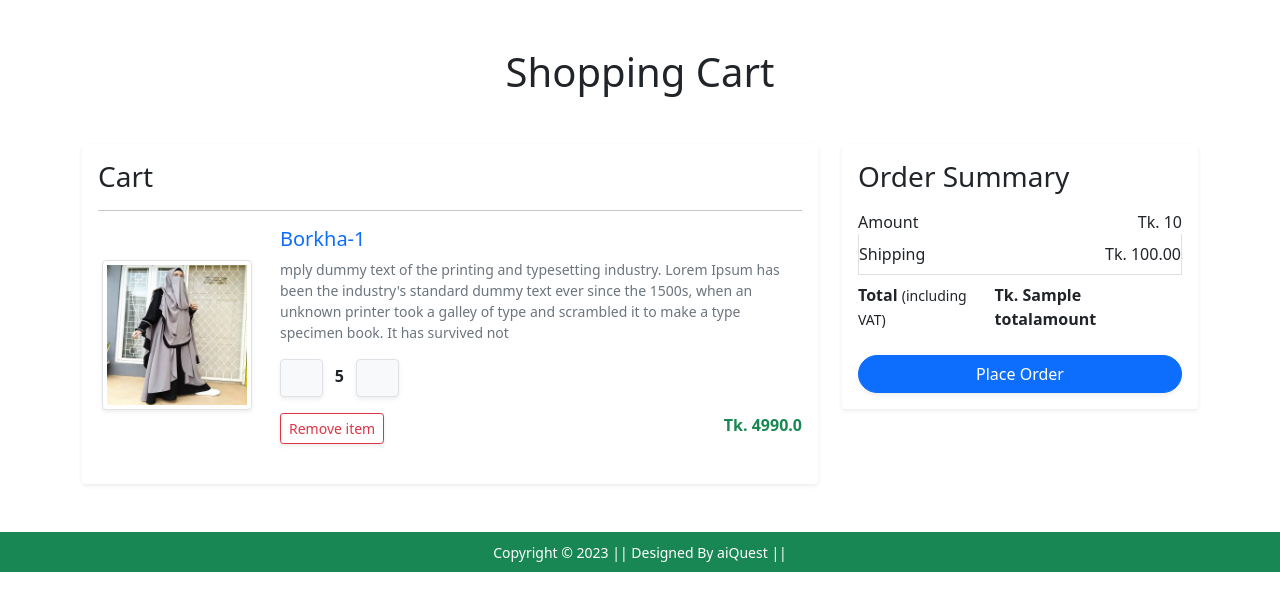
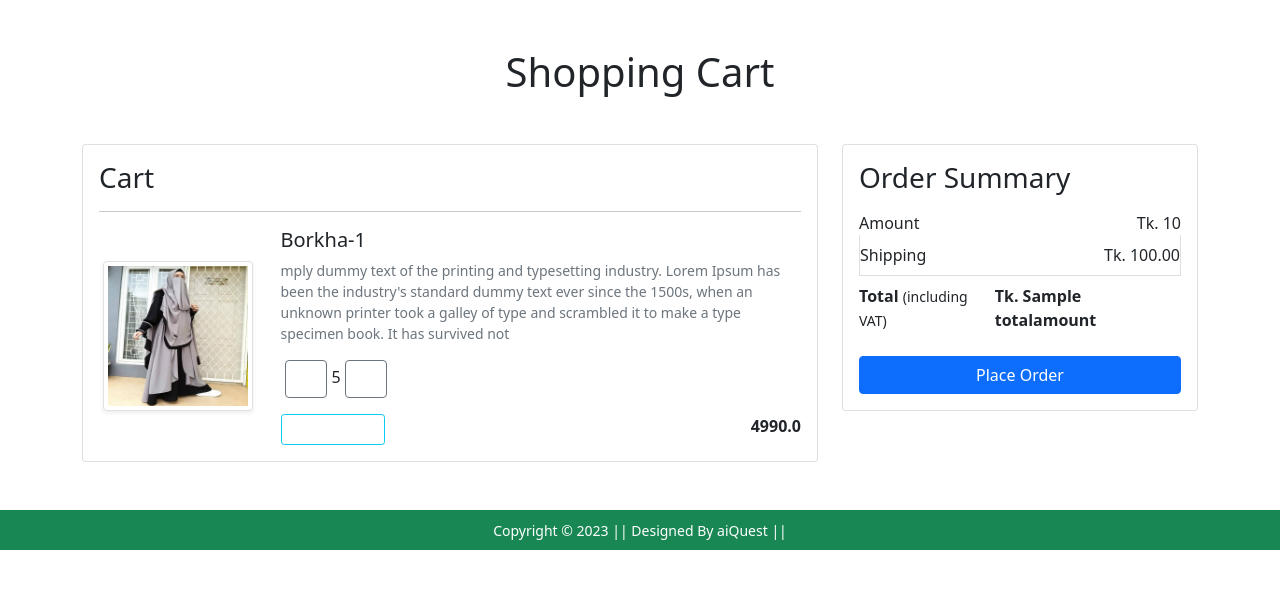
Before and after one commit to Shawon5030/ShopNow, a Django app: template Shop/templates/Shop/addtocart.html in a window 1280 px wide. Shown: the part 56-667 px from the top of the page. Run offline with Django 4.2, Linux system fonts and the light colour scheme; data comes from the database, SQL or seed files in the repository; both versions use the stored data as it was after the commit; the template is opened without the code that fills it: values that come from a table or form of the project are taken from there, most other values are stand-ins (such as "Sample title", 1, 10 or a date in 2020); some libraries are stand-ins or nearby versions; some web fonts are replaced.

Commit message:
Shawon-commit-number-41

```diff
--- a/Shop/templates/Shop/addtocart.html
+++ b/Shop/templates/Shop/addtocart.html
@@ -1,52 +1,46 @@
 {% extends 'Shop/base.html' %}
 {% load static %}
-{% block title %}Cart | aiQuest Fashion{% endblock title %}
-
+{% block title %}Cart{% endblock title %}
 {% block main-content %}
 <div class="container my-5">
     <div class="row">
         <h1 class="text-center mb-5">Shopping Cart</h1>
-
-        <!-- Cart Items Section -->
-        <div class="col-md-8">
-            <div class="card shadow-sm border-0">
+        <div class="col-sm-8">
+            <div class="card">
                 <div class="card-body">
                     <h3>Cart</h3>
-                    <div class="row" id="image_show_em" style="display:none">
-                        <h3 class="text-center">You have no product in your cart</h3>
-                        <div class="text-center">
-                            <img src="{% static 'Shop/images/emptycart.png' %}" alt="Empty Cart" class="img-fluid img-thumbnail w-25">
+                        <div class="row" id="image_show_em" style="display:none">
+                            <h3 class="text-center">You have no product in your cart</h3>
+                            <div class="text-center">
+                                <img src="{% static 'Shop/images/emptycart.png' %}" alt="" class="img-fluid img-thumbnail w-25">
+                            </div>
                         </div>
-                    </div>
-
                     {% for cart in carts %}
                     <hr>
-                    <div class="row mb-4">
+
+                    <div class="row">
                         <div class="col-sm-3 text-center align-self-center">
-                            <img src="{{cart.product.product_image.url}}" alt="{{cart.product.title}}"
-                                 class="img-fluid img-thumbnail shadow-sm rounded" style="width: 150px; height: 150px;">
+                            <img src="{{cart.product.product_image.url}}" alt="" class="img-fluid img-thumbnail shadow-sm" height="150" width="150">
                         </div>
                         <div class="col-sm-9">
                             <div>
-                                <h5 class="text-primary">{{cart.product.title}}</h5>
+                                <h5>{{cart.product.title}}</h5>
                                 <p class="mb-2 text-muted small">{{cart.product.description}}</p>
-
-                                <!-- Quantity Controls -->
                                 <div class="my-3">
-                                    <a class="minus-cart btn btn-light border shadow-sm me-2" pid="{{cart.product.id}}">
-                                        <i class="fas fa-minus-square fa-lg text-primary"></i>
+                                    <label for="quantity"></label>
+                                    <a class="minus-cart btn btn-outline-secondary" pid="{{cart.product.id}}">
+                                        <i class="fas fa-minus-square fa-lg"></i>
                                     </a>
-                                    <span id="quantity" class="fw-bold">{{cart.quantity}}</span>
-                                    <a class="plus-cart btn btn-light border shadow-sm ms-2" pid="{{cart.product.id}}">
-                                        <i class="fas fa-plus-square fa-lg text-primary"></i>
+                                    <span id="quantity">{{cart.quantity}}</span>
+                                    <a class="plus-cart btn btn-outline-secondary" pid="{{cart.product.id}}">
+                                        <i class="fas fa-plus-square fa-lg"></i>
                                     </a>
                                 </div>
-
                                 <div class="d-flex justify-content-between">
-                                    <a class="remove-cart btn btn-sm btn-outline-danger shadow-sm" pid="{{cart.product.id}}">
+                                    <a class="remove-cart btn btn-sm btn-outline-info text-white mr-3" pid="{{cart.product.id}}">
                                         Remove item
                                     </a>
-                                    <p class="mb-0"><strong class="text-success">Tk. {{cart.product.discounted_price}}</strong></p>
+                                    <p class="mb-0"><span><strong>{{cart.product.discounted_price}}</strong></span></p>
                                 </div>
                             </div>
                         </div>
@@ -56,27 +50,26 @@
             </div>
         </div>
 
-        <!-- Order Summary Section -->
-        <div class="col-md-4">
-            <div class="card shadow-sm border-0 off_cart">
+        <div class="col-sm-4 ">
+            <div class="card off_cart">
                 <div class="card-body">
                     <h3>Order Summary</h3>
                     <ul class="list-group">
                         <li class="list-group-item d-flex justify-content-between align-items-center border-0 px-0 pb-0">
-                            Amount <span>Tk. <span id="amount">{{amount}}</span></span>
+                            Amount<span>Tk. <span id="amount">{{amount}}</span></span>
                         </li>
                         <li class="list-group-item d-flex justify-content-between align-items-center px-0">
-                            Shipping <span>Tk. 100.00</span>
+                            Shipping<span>Tk. 100.00</span>
                         </li>
                         <li class="list-group-item d-flex justify-content-between align-items-center border-0 px-0 mb-3">
                             <div>
                                 <strong>Total</strong> <small>(including VAT)</small>
                             </div>
-                            <span><strong>Tk. <span id="totalamount">{{totalamount}}</span></strong></span>
+                            <span><strong>Tk. <strong id="totalamount">{{totalamount}}</strong></strong></span>
                         </li>
                     </ul>
                     <div class="d-grid">
-                        <a href="{% url 'checkout' %}" class="btn btn-primary shadow-sm rounded-pill">Place Order</a>
+                        <a href="{% url 'checkout' %}" class="btn btn-primary">Place Order</a>
                     </div>
                 </div>
             </div>
@@ -86,65 +79,35 @@
 {% endblock main-content %}
 
 <style>
-    /* General Cart Styles */
-    .card {
-        border-radius: 12px;
+    /* Style adjustments for buttons */
+    .btn {
+        font-weight: 600;
+        transition: all 0.3s ease;
+        border-radius: 25px;
     }
 
-    /* Title and Price Colors */
-    .text-primary {
-        color: #007bff !important;
-    }
-    .text-success {
-        color: #28a745 !important;
+    /* Hover effect with transparent background */
+    .btn-outline-secondary:hover,
+    .btn-outline-info:hover,
+    .btn-primary:hover {
+        background: linear-gradient(45deg, rgba(0, 123, 255, 0.2), rgba(220, 53, 69, 0.2));
+        color: #007bff;
     }
 
-    /* Button Styles */
-    .btn-primary {
-        font-weight: 600;
-        background-color: #007bff;
-        border: none;
-        padding: 10px 30px;
-        transition: all 0.3s ease;
+    /* Additional styling for icons and plus/minus buttons */
+    .plus-cart, .minus-cart {
+        color: #007bff;
+    }
+    .plus-cart:hover, .minus-cart:hover {
+        color: #0056b3;
+        background: none;
     }
 
-    .btn-primary:hover {
-        background: linear-gradient(45deg, #0056b3, #007bff);
-        box-shadow: 0 8px 16px rgba(0, 123, 255, 0.2);
-        transform: scale(1.05);
+    .remove-cart {
+        font-size: 0.9rem;
     }
 
-    .btn-outline-danger {
-        border-color: #dc3545;
-        color: #dc3545;
-        transition: all 0.3s ease;
-    }
-
-    .btn-outline-danger:hover {
-        background-color: #dc3545;
-        color: #fff;
-        box-shadow: 0 4px 12px rgba(220, 53, 69, 0.2);
-    }
-
-    /* Hover Shadow Effects for Quantity Buttons */
-    .btn-light {
-        transition: all 0.2s ease;
-    }
-    .btn-light:hover {
-        box-shadow: 0px 4px 8px rgba(0, 0, 0, 0.1);
-        background-color: #f8f9fa;
-    }
-
-    /* Responsive Adjustments */
-    @media (max-width: 576px) {
-        .product-title {
-            font-size: 1.5rem;
-        }
-        .product-price {
-            font-size: 1.25rem;
-        }
-        .offers-list li {
-            font-size: 0.85rem;
-        }
+    .card-body {
+        box-shadow: rgba(0, 0, 0, 0.1) 0px 4px 12px;
     }
 </style>
```
Also changed, not shown: db.sqlite3.
